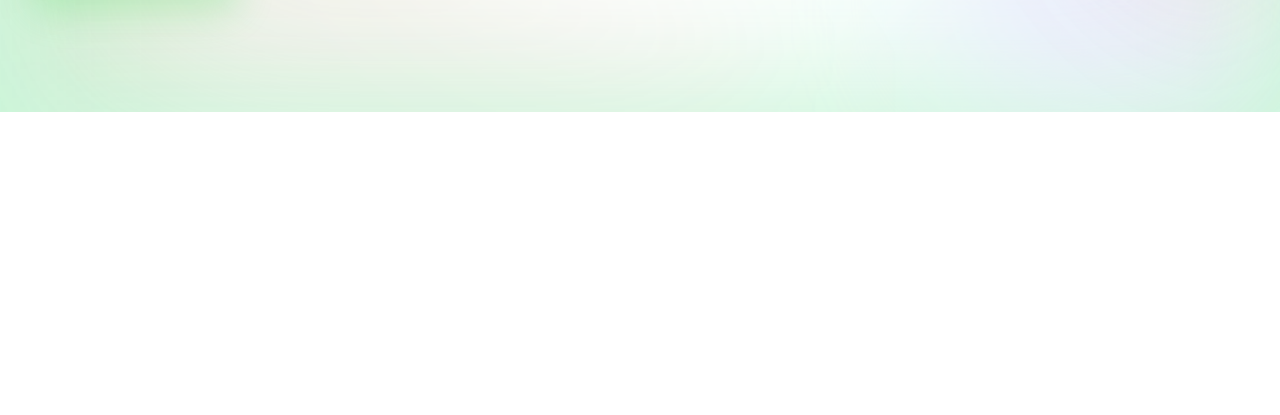
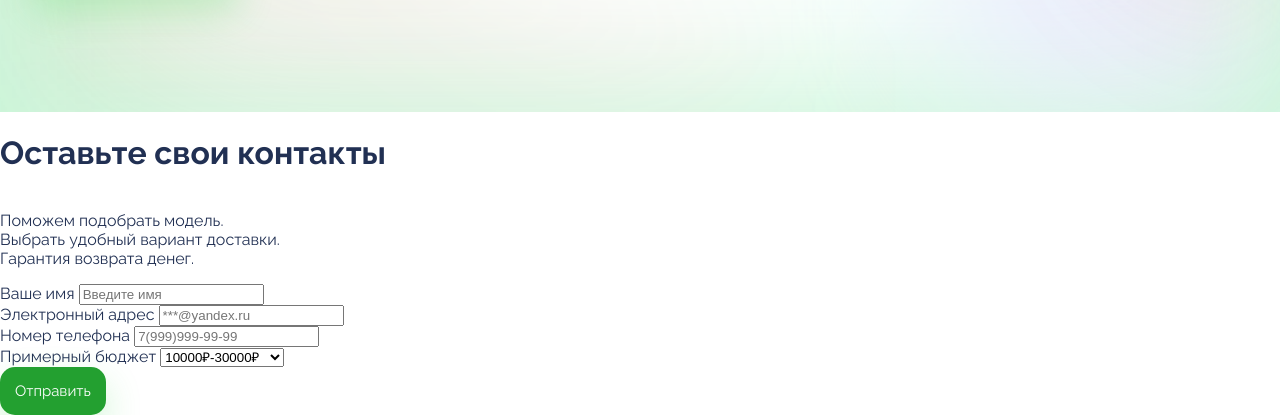
Before and after one commit to 4keko/green-corp-landing, a plain HTML site: page index.html in a window 1280 px wide. Shown: the part 685-1100 px from the top of the page. Before the commit the page ends 800 px from the top, so only its background shows below. Drawn offline with Linux system fonts and the light colour scheme.

Commit message:
Add files via upload

```diff
--- a/index.html
+++ b/index.html
@@ -26,5 +26,33 @@
                     <img class="about__image" src="img/solar-panel.png">
                 </div>
             </section>
+            <section class="form">
+                <div class="form_container">
+                </div>
+            </section>
+            <div>
+                <h1>Оставьте свои контакты</h1>
+                <p><br>Поможем подобрать модель.
+                    <br>Выбрать удобный вариант доставки.
+                    <br>Гарантия возврата денег.</p>
+                <form>
+                    <div class="form__group">
+                        <label for="name">Ваше имя</label>
+                        <input type="text" placeholder="Введите имя" id="name">
+                        <br><label for="email">Электронный адрес</label>
+                        <input type="email" placeholder="***@yandex.ru" id="email">
+                        <br><label for="phone">Номер телефона</label>
+                        <input type="tel" placeholder="7(999)999-99-99" id="phone">
+                        <br><label>Примерный бюджет</label>
+                        <select name="Примерный бюджет">
+                            <option value="10-30">10000₽-30000₽</option>
+                            <option value="30-60">30000₽-60000₽</option>
+                            <option value="60-100">60000₽-100000₽</option>
+                            <option value="100+">100000₽</option>
+                        </select>
+                    </div>
+                    <button type="submit">Отправить</button>
+                </form>
+            </div>
     </body>
 </html>
--- a/main.css
+++ b/main.css
@@ -78,3 +78,7 @@ button {
 .about__info {
     max-width: 550px;
 }
+
+.form_container {
+    width: 500px;
+}
```
